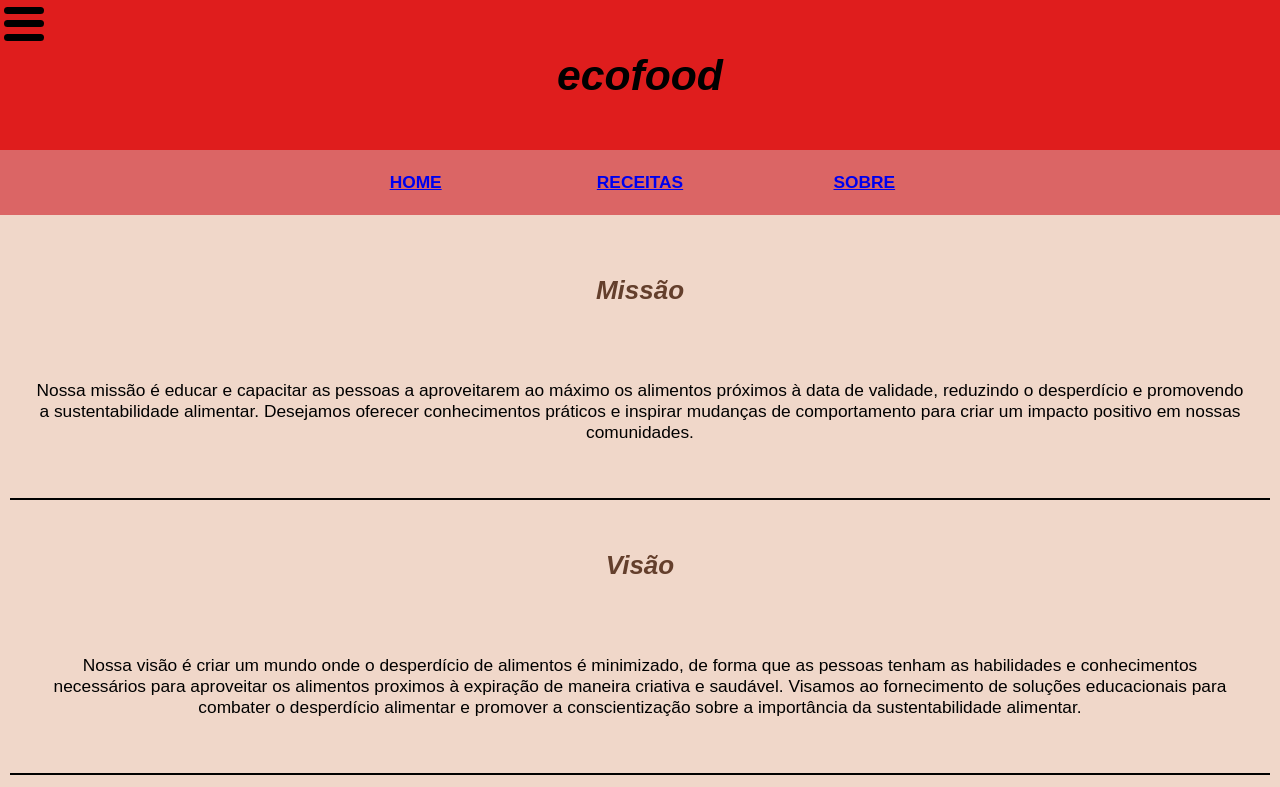
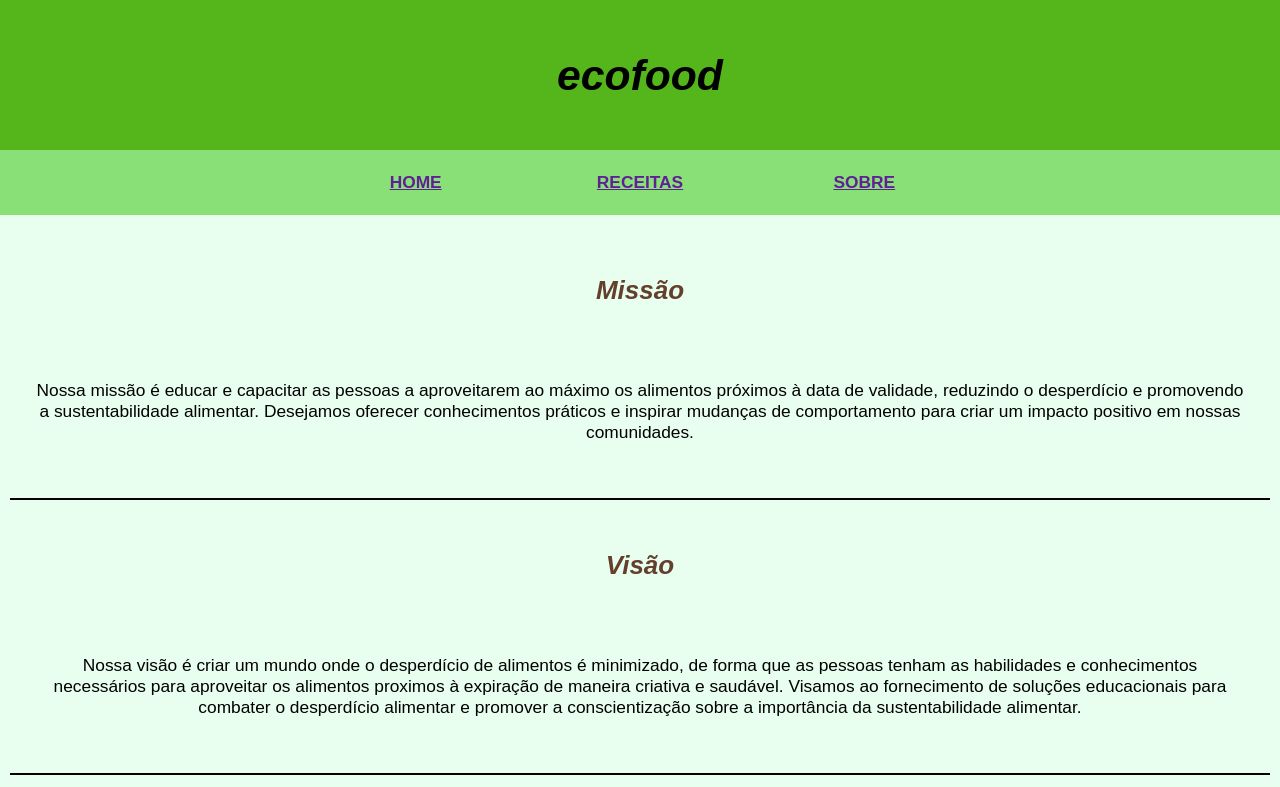
Before and after one commit to FabioSulasRobles/ECOFOOD, a plain HTML site: page about.html in a window 1280 px wide. Shown: the top 787 px of the page. Drawn offline with Linux system fonts and the light colour scheme.

Commit message:
Add files via upload

```diff
--- a/about.html
+++ b/about.html
@@ -10,13 +10,6 @@
 
 <body>
 
-    <label for="sanduiche" id="label">
-        <div id="menu">
-            <span class="span1"></span>
-            <span class="span1"></span>
-            <span class="span1"></span>
-        </div>
-    </label>
     <header>
         <div id="nome">
             <h1>ecofood</h1>
--- a/css/estilo.css
+++ b/css/estilo.css
@@ -6,7 +6,7 @@ body, html{
 }
 
 body{
-    background-color: #f0d7c9;
+    background-color: #e8ffef;
 
 }
 
@@ -18,7 +18,7 @@ body{
 
 header{
     width: 100%;
-    background-color: rgb(223, 29, 29);
+    background-color: rgb(85, 182, 28);
     display: flex;
     justify-content: center;
     height: 150px;
@@ -57,7 +57,7 @@ header #nome h1{
 span{
     width: 100%;
     background-color: black;
-    height: 7px;
+    height: 4px;
     border-radius: 20px;;
 }
 
@@ -74,7 +74,7 @@ span{
 
 nav{
     width: 100%;
-    background-color: #db6565;
+    background-color: #88e076;
     justify-content: center;
     padding: 10px;
     display: flex;
@@ -99,6 +99,7 @@ nav ul a{
     padding: 10px 5vw;
     margin: 2px 0;
     font-weight: 600;
+    color: rgb(97, 31, 151)
 }
 
 nav ul a:hover{
@@ -234,7 +235,7 @@ fieldset{
 footer{
     width: 100%;
     padding: 10px;
-    background-color: #855339;
+    background-color: #32642b;
     display: flex;
     flex-direction: column;
     color: black;
@@ -295,7 +296,7 @@ footer div{
     justify-content: center;
     padding: 10px;
     border: none;
-    background-color: #db6565;
+    background-color: #88e076;
     width: 100%;
 }
 
@@ -310,7 +311,6 @@ footer div{
 #categorias ul a{
     display: flex;
     justify-content: center;
-    color: black;
     text-decoration: none;
     font-weight: 550;
     padding: 5px 0;
@@ -376,6 +376,7 @@ footer div{
 
 .categoriaComida section figure{
     width: 30%;
+    padding: 25px 0
 }
 
 
```
Also changed, not shown: index.html (+1 -7 lines).
